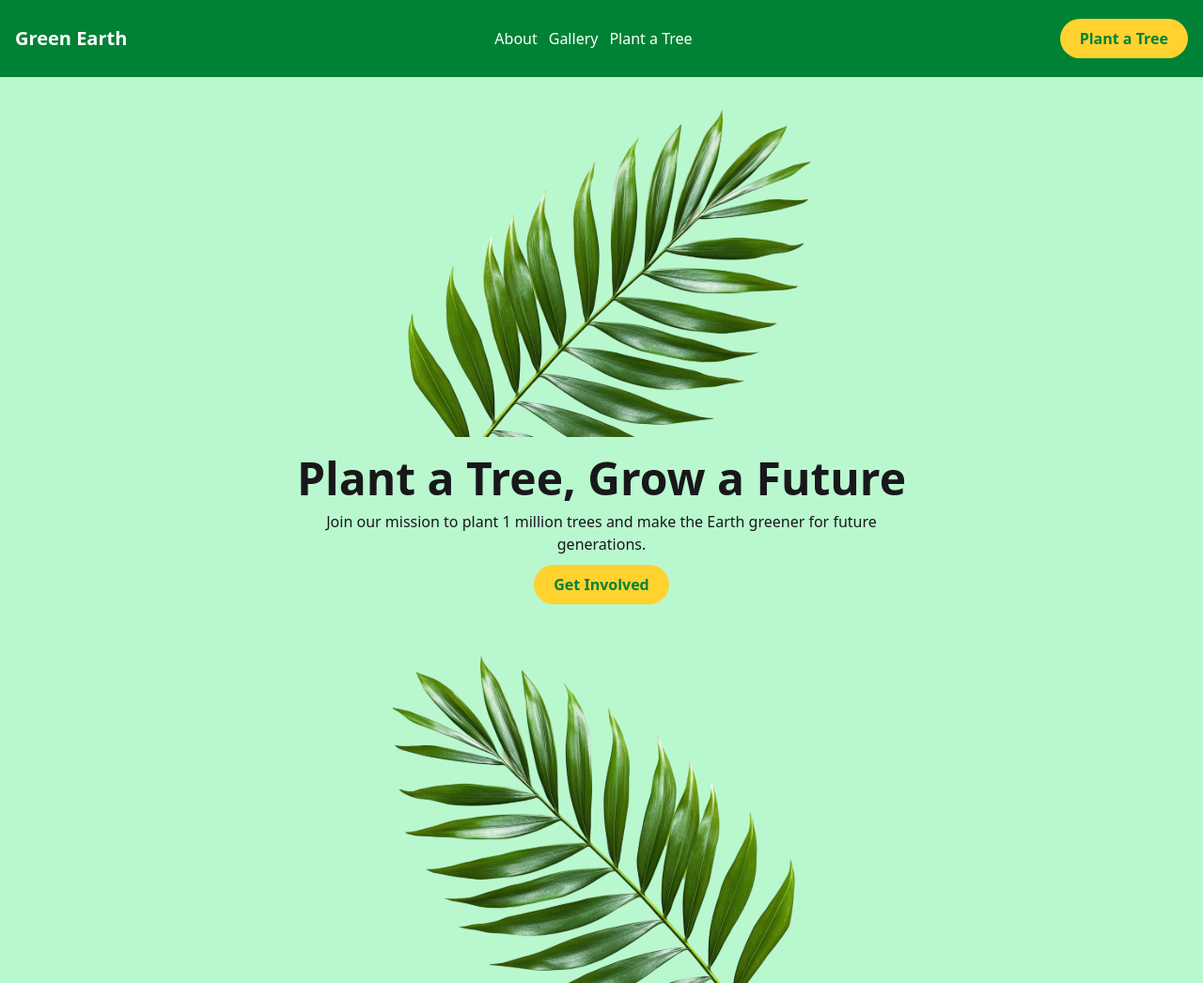
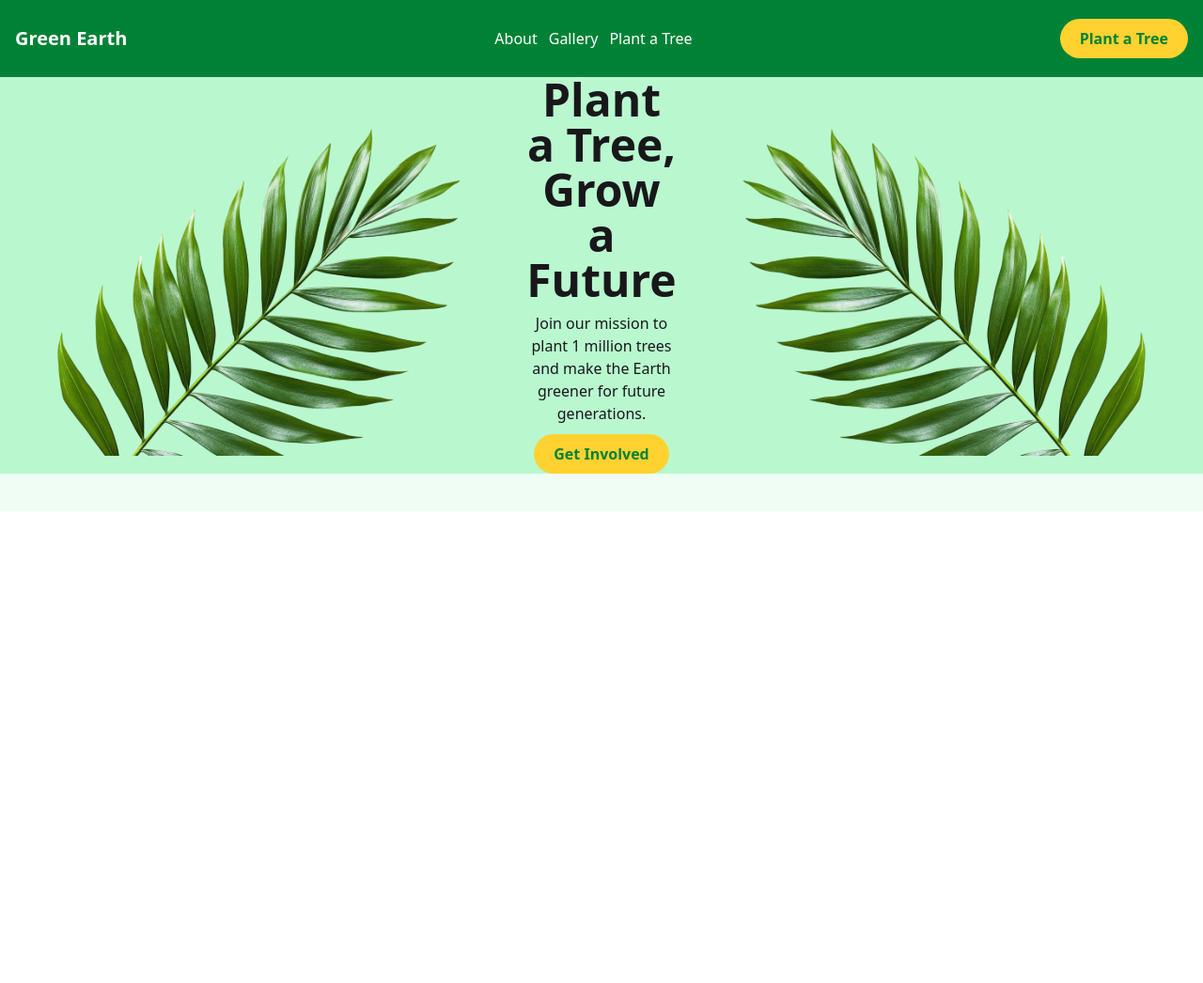
Before and after one commit to z4codelearner/Programming-Hero-6th-Assignment-Z4-Green-Earth, a website: page docs/index.html in a window 1280 px wide. Shown: the whole page at 94% size. After the commit the page ends 800 px from the top, so only its background shows below. Drawn offline with nearby package versions, Linux system fonts and the light colour scheme.

Commit message:
section bg

```diff
--- a/docs/index.html
+++ b/docs/index.html
@@ -34,7 +34,7 @@
     </header>
     <!-- Banner Section -->
      <section class="px-4 bg-green-200">
-        <div class="flex flex-col justify-center items-center gap-5">
+        <div class="flex flex-col lg:flex-row justify-center items-center gap-5">
             <img src="./assets/hero-leaf1.png" alt="">
             <div class="text-center space-y-2.5">
                 <h2 class="text-5xl font-bold">Plant a Tree, Grow a Future</h2>
@@ -46,8 +46,10 @@
         </div>
 
      </section>
-    <main>
+    <main class="py-5 px-4 bg-green-50">
+        <div class="container mx-auto">
 
+        </div>
     </main>
 
 
```
Also changed, not shown: docs/output.css.
